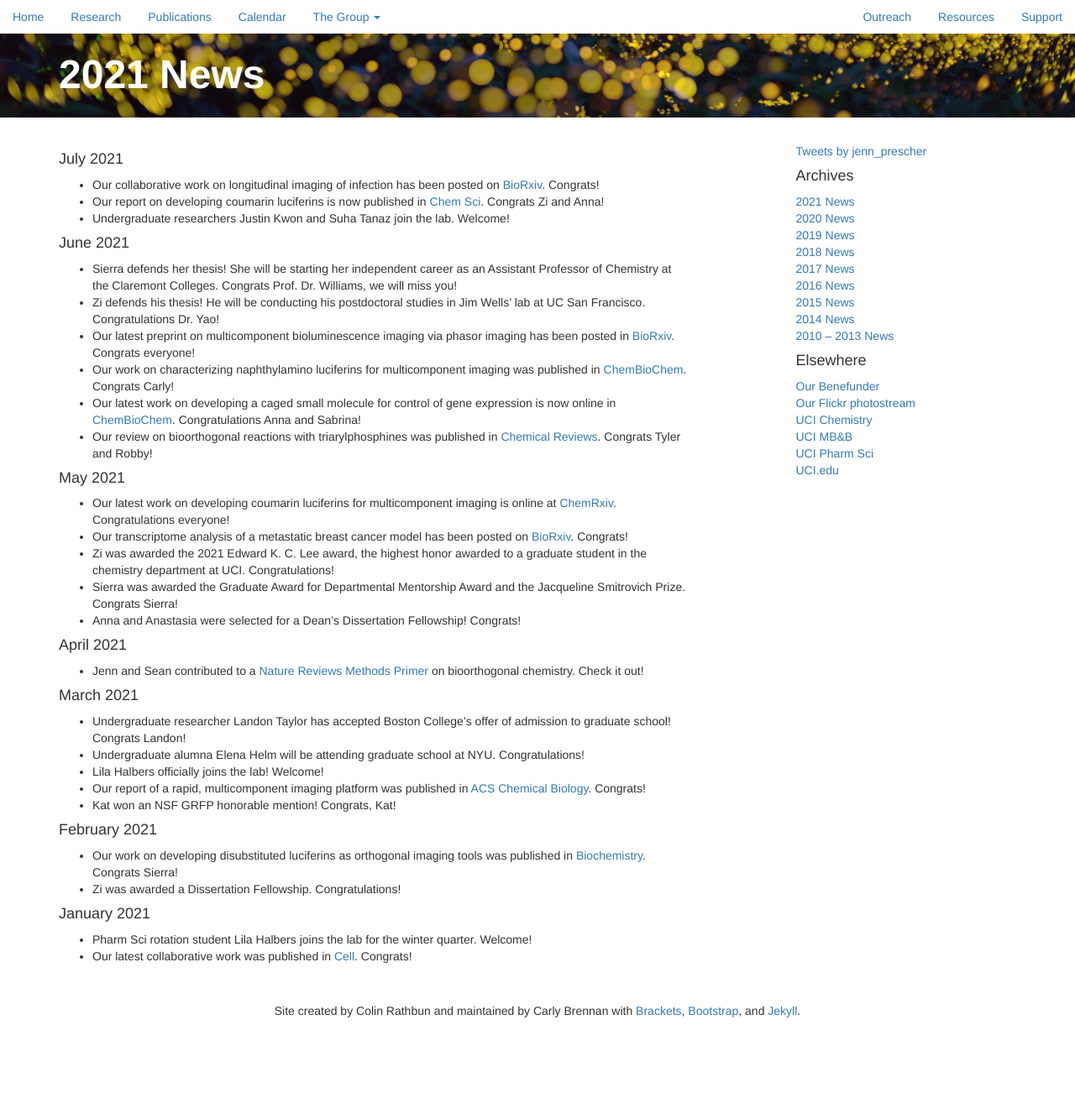
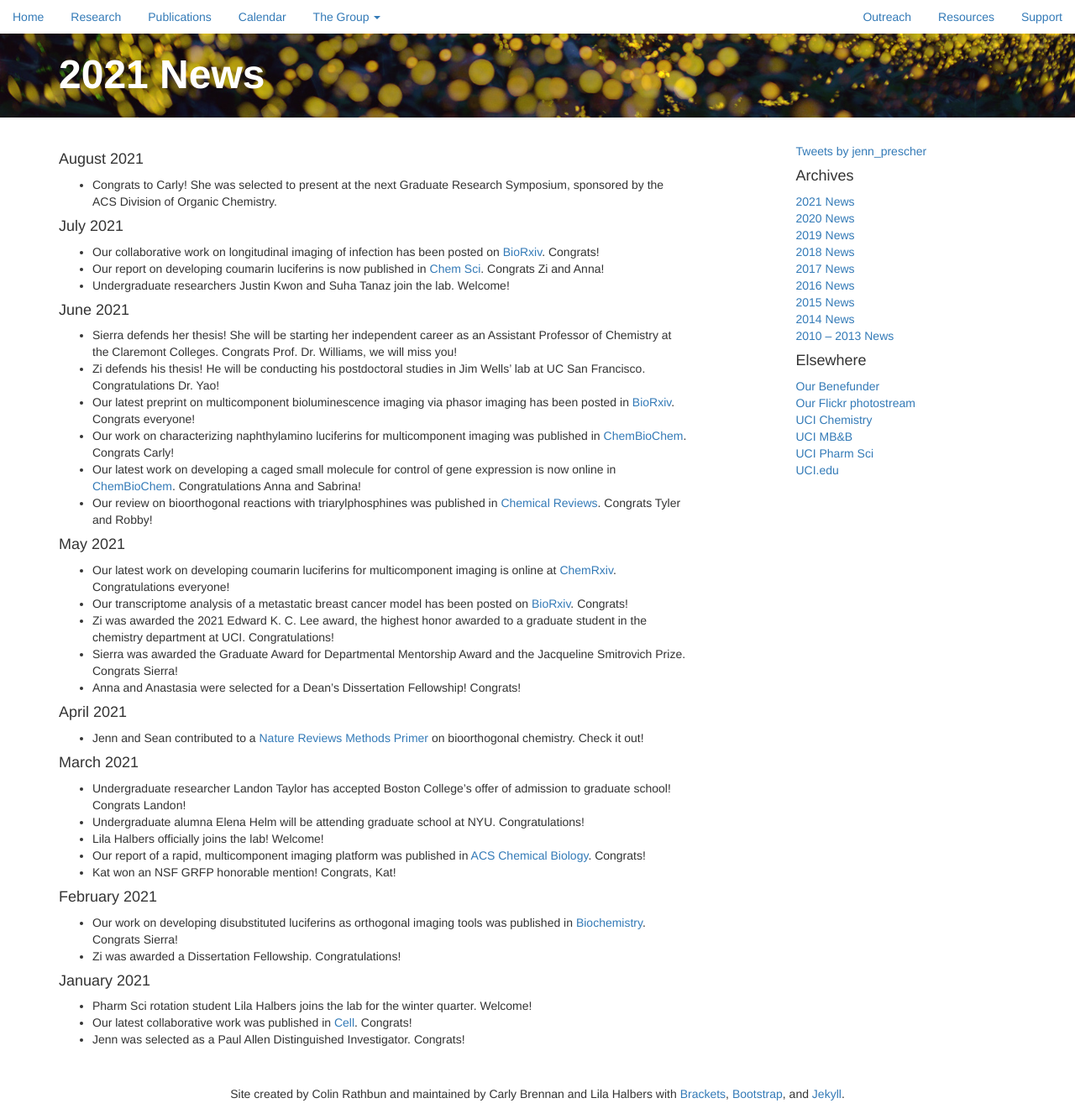
Before and after one commit to c-bun/Prescher-Lab-Site, a Jekyll site: the page built from _posts/2021-01-19-2021-News.markdown, in a window 1280 px wide. Shown: the whole page at 84% size. Built offline with Jekyll 4.4.1, drawn with Linux system fonts in a browser that asks for light colours; comment, search, counter and statistics services are not loaded; before the commit the page ends 1234 px from its top, so only the background shows below that.

Commit message:
PrescherLabSite_September2021_Update1

```diff
--- a/_data/group.csv
+++ b/_data/group.csv
@@ -28,7 +28,7 @@ Jeffrey,Briggs,former_undergrad,,"B.S., Chemistry, UC Irvine (2014)",,UCI SURP F
 Brittany,Ripley,former_undergrad,,"Southern Oregon University, OR (2013)",,NSF-REU,"Ph.D. student, Washington Lab, University of Iowa"
 Greg,Trieger,former_undergrad,,"St. Mary's College, MD (2012)",,NSF-REU,"Ph.D. student, Godula lab, UC San Diego"
 Srishti,Prasad,former_undergrad,,"B.S., Chemistry, UC Irvine (2011)",,UCI SURP Fellow (2010-2011),DCN Diagnostics
-Jenn,Prescher,boss,"Blue Earth, MN",,"Frederick Sanger, Rolf Huisgen, Stephen Kent",ACS Women in Chemistry Rising Star (2016) : Thieme Chemistry Journal Award (2016) : Novartis Early Career Award in Organic Chemistry (2015) : Camille and Henry Dreyfus Teacher-Scholar (2015) : Alfred P. Sloan Research Fellowship (2015) : NSF CAREER Award (2014) : Cottrell Scholar (2014) : Kavli Fellow (2014) : UCI Outstanding Contributions to Undergraduate Education Award (2013) : Paul Allen Distinguished Investigator (2021),
+Jenn,Prescher,boss,"Blue Earth, MN",,"Frederick Sanger, Rolf Huisgen, Stephen Kent",Paul Allen Distinguished Investigator (2021) : ACS Women in Chemistry Rising Star (2016) : Thieme Chemistry Journal Award (2016) : Novartis Early Career Award in Organic Chemistry (2015) : Camille and Henry Dreyfus Teacher-Scholar (2015) : Alfred P. Sloan Research Fellowship (2015) : NSF CAREER Award (2014) : Cottrell Scholar (2014) : Kavli Fellow (2014) : UCI Outstanding Contributions to Undergraduate Education Award (2013),
 Danielle,Dube,former_postdoc,"Aberdeen, NJ","B.A., Biology, Cornell University; Ph.D., Chemistry, University of California, Berkeley; Postdoctoral Scholar, Chemistry, Stanford University","Carolyn Bertozzi, Barbara Imperiali, Laurie Comstock","Andrew W. Mellon Award for sabbatical support, Bowdoin College (2015) : Henry Dreyfus Teacher-Scholar Award, Camille & Henry Dreyfus Foundation (2013)","Associate Professor, Chemistry & Biochemistry, Bowdoin College : Visiting Associate Researcher, Chemistry University of California, Irvine"
 Tyler,Heiss,graduate,"Wilmington, DE","B.S., Biochemistry, University of Delaware",Linus Pauling,,
 Sierra,Williams,former_graduate,"Capitol Heights, MD","B.S., Chemistry, Temple University",Marie M. Daly,NSF IGERT Fellow (2017-2019) : NSF Graduate Research Fellow (2018-2021) : Graduate Award for Departmental Fellowship (2021) : Jacqueline Smitrovich Prize (2021),"Assistant Professor, Chemistry, Keck Science "
--- a/_includes/footer.html
+++ b/_includes/footer.html
@@ -1,5 +1,5 @@
     <div class="footer">
         <div class="footer-line">
-            <p class="text-center">Site created by Colin Rathbun and maintained by Carly Brennan with <a href="http://brackets.io/" target="_blank">Brackets</a>, <a href="http://getbootstrap.com/2.3.2/" target="_blank">Bootstrap</a>, and <a href="https://jekyllrb.com/" target="_blank">Jekyll</a>.</p>
+            <p class="text-center">Site created by Colin Rathbun and maintained by Carly Brennan and Lila Halbers with <a href="http://brackets.io/" target="_blank">Brackets</a>, <a href="http://getbootstrap.com/2.3.2/" target="_blank">Bootstrap</a>, and <a href="https://jekyllrb.com/" target="_blank">Jekyll</a>.</p>
         </div>
     </div>
--- a/_posts/2021-01-19-2021-News.markdown
+++ b/_posts/2021-01-19-2021-News.markdown
@@ -3,6 +3,8 @@ layout: post
 title:  "2021 News"
 categories: group_update
 ---
+#### August 2021
+- Congrats to Carly! She was selected to present at the next Graduate Research Symposium, sponsored by the ACS Division of Organic Chemistry.
 
 #### July 2021
 - Our collaborative work on longitudinal imaging of infection has been posted on [BioRxiv](https://www.biorxiv.org/content/10.1101/2021.08.17.456698v1). Congrats!
@@ -41,3 +43,4 @@ categories: group_update
 #### January 2021
 - Pharm Sci rotation student Lila Halbers joins the lab for the winter quarter. Welcome!
 - Our latest collaborative work was published in [Cell](https://www.cell.com/cell/pdf/S0092-8674(20)31612-3.pdf). Congrats!
+- Jenn was selected as a Paul Allen Distinguished Investigator. Congrats!
--- a/the-group.html
+++ b/the-group.html
@@ -27,7 +27,7 @@ nav_order: 4
             <div class="col-sm-10" id="jenn-bio">
                 <h5><small>Hometown:</small> Blue Earth, MN</h5>
                 <h5><small>Scientific Hero:</small> Frederick Sanger, Rolf Huisgen, Stephen Kent</h5>
-                <h5><small>Recent Awards:</small> Scialog Fellow (2018) &#9679; UCI Distinguished Assistant Professor Award for Research (2016) &#9679; ACS Women in Chemistry Rising Star (2016) &#9679; Thieme Chemistry Journal Award (2016) &#9679; Novartis Early Career Award in Organic Chemistry (2015) &#9679; Camille and Henry Dreyfus Teacher-Scholar (2015) &#9679; Alfred P. Sloan Research Fellowship (2015) &#9679; NSF CAREER Award (2014) &#9679; Cottrell Scholar (2014) &#9679; Kavli Fellow (2014) &#9679; UCI Outstanding Contributions to Undergraduate Education Award (2013)</h5>
+                <h5><small>Recent Awards:</small> Paul Allen Distinguished Investigator (2021) &#9679; Scialog Fellow (2018) &#9679; UCI Distinguished Assistant Professor Award for Research (2016) &#9679; ACS Women in Chemistry Rising Star (2016) &#9679; Thieme Chemistry Journal Award (2016) &#9679; Novartis Early Career Award in Organic Chemistry (2015) &#9679; Camille and Henry Dreyfus Teacher-Scholar (2015) &#9679; Alfred P. Sloan Research Fellowship (2015) &#9679; NSF CAREER Award (2014) &#9679; Cottrell Scholar (2014) &#9679; Kavli Fellow (2014) &#9679; UCI Outstanding Contributions to Undergraduate Education Award (2013)</h5>
             </div>
             <div class="col-sm-1"></div>
         </div>
```
Also changed, not shown: _data/publications.csv (+9 -11 lines), images/TOCs/58.gif (renamed from images/TOCs/65.gif), images/TOCs/67.png (renamed from images/TOCs/73.png), images/TOCs/68.jpeg (renamed from images/TOCs/69.jpeg), images/TOCs/69.png (renamed from images/TOCs/70.png), images/TOCs/70.jpg (renamed from images/TOCs/71.jpg).
